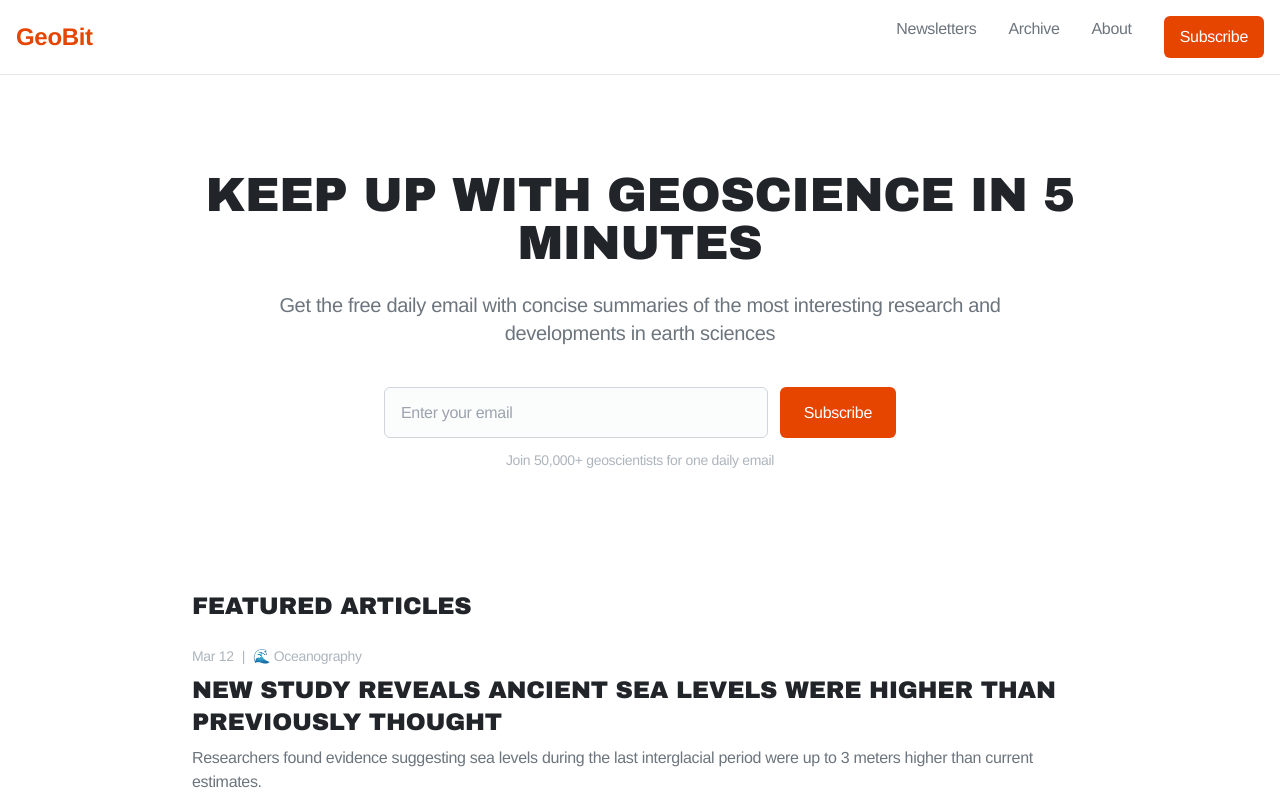
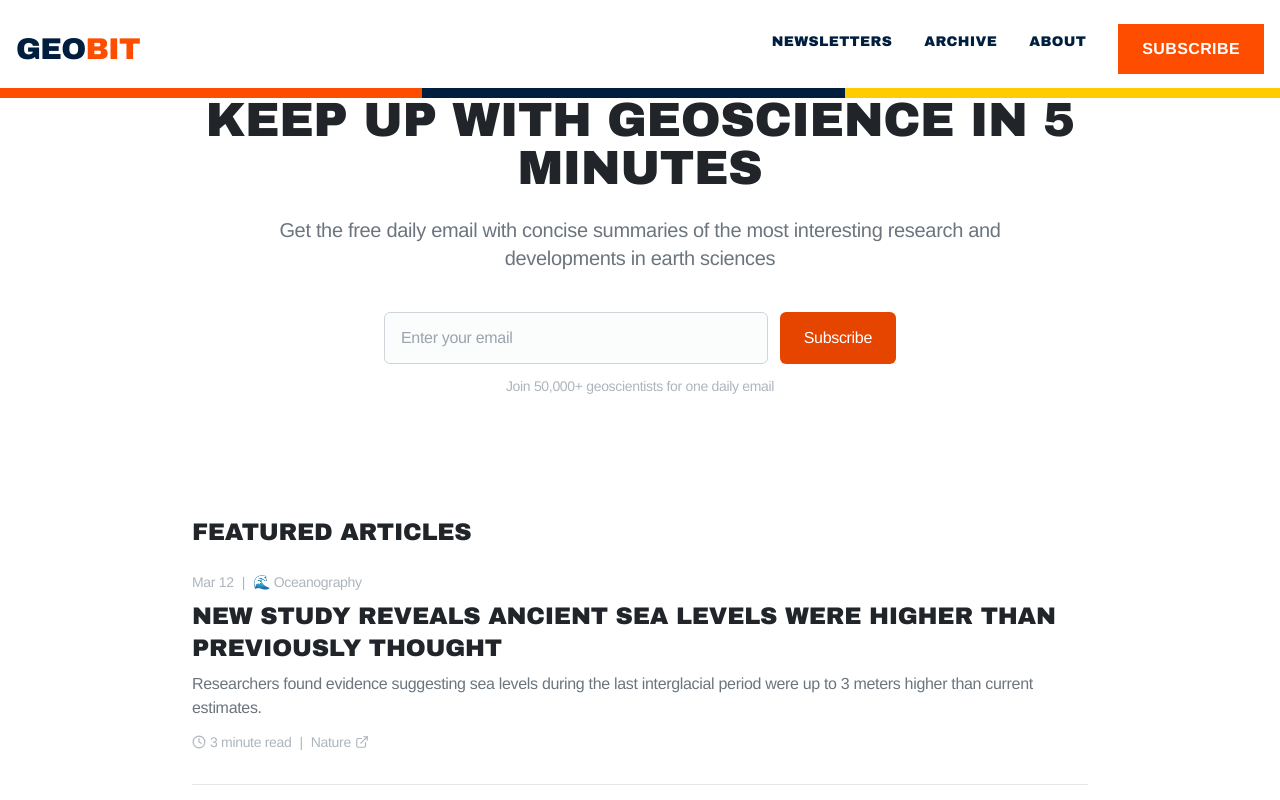
Before and after one commit to szilarddenes/geobit, a Next.js app: page / in a window 1280 px wide. Shown: the top 800 px of the page. Built offline with nearby package versions, Linux system fonts and the light colour scheme; no server answers; a web font is replaced by a local one.

Commit message:
Update Header with Diadora Bright Delivery styling

```diff
--- a/src/components/layout/Header.js
+++ b/src/components/layout/Header.js
@@ -1,45 +1,69 @@
 import Link from 'next/link';
-import { useState } from 'react';
+import { useState, useEffect } from 'react';
 import { FiMenu, FiX } from 'react-icons/fi';
 
 export default function Header() {
   const [isMenuOpen, setIsMenuOpen] = useState(false);
+  const [scrolled, setScrolled] = useState(false);
+
+  // Handle scroll effect for header
+  useEffect(() => {
+    const handleScroll = () => {
+      if (window.scrollY > 20) {
+        setScrolled(true);
+      } else {
+        setScrolled(false);
+      }
+    };
+
+    window.addEventListener('scroll', handleScroll);
+    return () => {
+      window.removeEventListener('scroll', handleScroll);
+    };
+  }, []);
 
   const toggleMenu = () => {
     setIsMenuOpen(!isMenuOpen);
   };
 
   return (
-    <header className="sticky top-0 z-50 bg-white border-b border-gray-200">
-      <div className="container mx-auto px-4 py-4">
+    <header className={`fixed top-0 left-0 w-full z-50 transition-all duration-300 ${
+      scrolled ? 'bg-white shadow-md py-2' : 'bg-transparent py-6'
+    }`}>
+      <div className="container mx-auto px-4">
         <div className="flex justify-between items-center">
-          <Link href="/" className="flex items-center">
-            <span className="font-bold text-2xl text-primary-600">GeoBit</span>
+          <Link href="/" className="relative z-10">
+            <span className="font-heading text-3xl font-bold text-secondary tracking-tight uppercase">
+              Geo<span className="text-primary">Bit</span>
+            </span>
           </Link>
 
           {/* Desktop Navigation */}
           <nav className="hidden md:flex space-x-8">
             <Link
               href="/newsletters"
-              className="text-neutral-600 hover:text-primary-600 font-medium transition duration-150"
+              className="font-heading text-secondary hover:text-primary uppercase text-sm tracking-wide font-bold transition-all duration-300 py-2 relative"
             >
               Newsletters
+              <span className="absolute bottom-0 left-0 w-0 h-1 bg-accent transition-all duration-300 group-hover:w-full"></span>
             </Link>
             <Link
               href="/archive"
-              className="text-neutral-600 hover:text-primary-600 font-medium transition duration-150"
+              className="font-heading text-secondary hover:text-primary uppercase text-sm tracking-wide font-bold transition-all duration-300 py-2 relative"
             >
               Archive
+              <span className="absolute bottom-0 left-0 w-0 h-1 bg-accent transition-all duration-300 group-hover:w-full"></span>
             </Link>
             <Link
               href="/about"
-              className="text-neutral-600 hover:text-primary-600 font-medium transition duration-150"
+              className="font-heading text-secondary hover:text-primary uppercase text-sm tracking-wide font-bold transition-all duration-300 py-2 relative"
             >
               About
+              <span className="absolute bottom-0 left-0 w-0 h-1 bg-accent transition-all duration-300 group-hover:w-full"></span>
             </Link>
             <Link
               href="/subscribe"
-              className="bg-primary-600 hover:bg-primary-700 text-white px-4 py-2 rounded-md font-medium transition duration-150"
+              className="btn btn-primary"
             >
               Subscribe
             </Link>
@@ -49,47 +73,59 @@ export default function Header() {
           <div className="md:hidden">
             <button
               onClick={toggleMenu}
-              className="text-neutral-600 hover:text-primary-600 focus:outline-none"
+              className="text-secondary hover:text-primary focus:outline-none transition-all duration-300"
+              aria-label="Toggle menu"
             >
               {isMenuOpen ? (
-                <FiX className="h-6 w-6" />
+                <FiX className="h-7 w-7" />
               ) : (
-                <FiMenu className="h-6 w-6" />
+                <FiMenu className="h-7 w-7" />
               )}
             </button>
           </div>
         </div>
 
-        {/* Mobile Navigation */}
-        {isMenuOpen && (
-          <nav className="md:hidden mt-4 py-2 space-y-4">
+        {/* Mobile Navigation Overlay */}
+        <div className={`fixed inset-0 bg-secondary z-40 transform transition-transform duration-500 ease-in-out ${
+          isMenuOpen ? 'translate-x-0' : 'translate-x-full'
+        }`}>
+          <div className="container mx-auto px-4 py-20">
+            <nav className="flex flex-col items-center space-y-10 mt-16">
               <Link
                 href="/newsletters"
-              className="block text-neutral-600 hover:text-primary-600 font-medium py-2 transition duration-150"
+                className="text-white hover:text-accent font-heading text-3xl uppercase font-bold transition-all duration-300"
+                onClick={() => setIsMenuOpen(false)}
               >
                 Newsletters
               </Link>
               <Link
                 href="/archive"
-              className="block text-neutral-600 hover:text-primary-600 font-medium py-2 transition duration-150"
+                className="text-white hover:text-accent font-heading text-3xl uppercase font-bold transition-all duration-300"
+                onClick={() => setIsMenuOpen(false)}
               >
                 Archive
               </Link>
               <Link
                 href="/about"
-              className="block text-neutral-600 hover:text-primary-600 font-medium py-2 transition duration-150"
+                className="text-white hover:text-accent font-heading text-3xl uppercase font-bold transition-all duration-300"
+                onClick={() => setIsMenuOpen(false)}
               >
                 About
               </Link>
               <Link
                 href="/subscribe"
-              className="block bg-primary-600 hover:bg-primary-700 text-white px-4 py-2 rounded-md font-medium text-center transition duration-150"
+                className="mt-8 btn bg-accent text-secondary hover:bg-white uppercase font-bold text-xl px-8 py-4"
+                onClick={() => setIsMenuOpen(false)}
               >
                 Subscribe
               </Link>
             </nav>
-        )}
           </div>
+        </div>
+      </div>
+
+      {/* Colorful section divider */}
+      <div className="section-divider absolute bottom-0 left-0 w-full"></div>
     </header>
   );
 }
```
Lines whose indentation alone changed are shown as unchanged.
